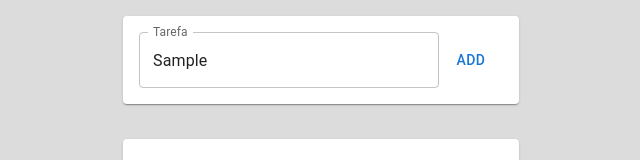
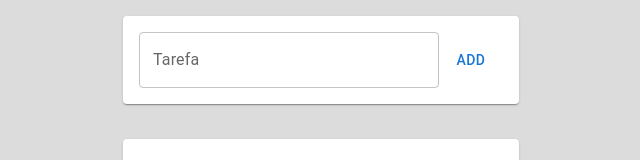
Before and after one commit to augustospr/todo-list, a React (Create React App) app: page / in a window 1280 px wide. Both pictures are taken after typing "Sample" into the empty fields and a click on the button "ADD". Shown: the top 160 px of the page, without its empty margins (319-959 px from the left). Built offline with nearby package versions, Linux system fonts and the light colour scheme.

Commit message:
optimizing the code and make the enter key work

```diff
--- a/src/components/Form.jsx
+++ b/src/components/Form.jsx
@@ -7,28 +7,33 @@ export default function Form({ adicionaTarefa }) {
 
   const [id, setId] = useState(0);
 
-  const objetoTarefa = (texto) => {
-    const objeto = {texto: texto, id: id};
+  const objetoTarefa = (e) => {
+    e.preventDefault();
+    const objeto = { texto: texto, id: id };
     setId(id + 1);
     adicionaTarefa(objeto);
+    setTexto("");
   }
 
   return (
     <Paper style={{ padding: "1em" }}>
-      <div style={{ display: "flex", justifyContent: "center" }}>
+      <form style={{ display: "flex", justifyContent: "center" }} onSubmit={objetoTarefa}>
         <TextField
           id="outlined-basic"
           label="Tarefa"
           variant="outlined"
           onChange={(e) => setTexto(e.target.value)}
+          value={texto}
           fullWidth
         />
-        <Button variant="text"
-          onClick={() => { objetoTarefa(texto) }}
+        <Button
+          variant="text"
+          id="botao-add"
+          type="submit"
         >
           ADD
         </Button>
-      </div>
+      </form>
     </Paper>
   );
 }
--- a/src/components/TodoItem.jsx
+++ b/src/components/TodoItem.jsx
@@ -18,7 +18,7 @@ export default function TodoItem({ tarefa, apagaTarefa }) {
       <Paper style={{ padding: "0.5em 0em" }}>
         <ListItem
           secondaryAction={
-            <IconButton edge="end" aria-label="delete" onClick={() => {apagaTarefa(tarefa.id)}}>
+            <IconButton edge="end" aria-label="delete" id="botaoEnter" onClick={() => {apagaTarefa(tarefa.id)}}>
               <DeleteIcon  />
             </IconButton>
           }
--- a/src/pages/Home.jsx
+++ b/src/pages/Home.jsx
@@ -13,7 +13,7 @@ export default function Home() {
   }
 
   const apagaTarefa = (id) => {
-    var filtrado = tarefas.filter((tarefa) => tarefa.id !== id);
+    const filtrado = tarefas.filter((tarefa) => tarefa.id !== id);
     setTarefas(filtrado);
   }
 
```
